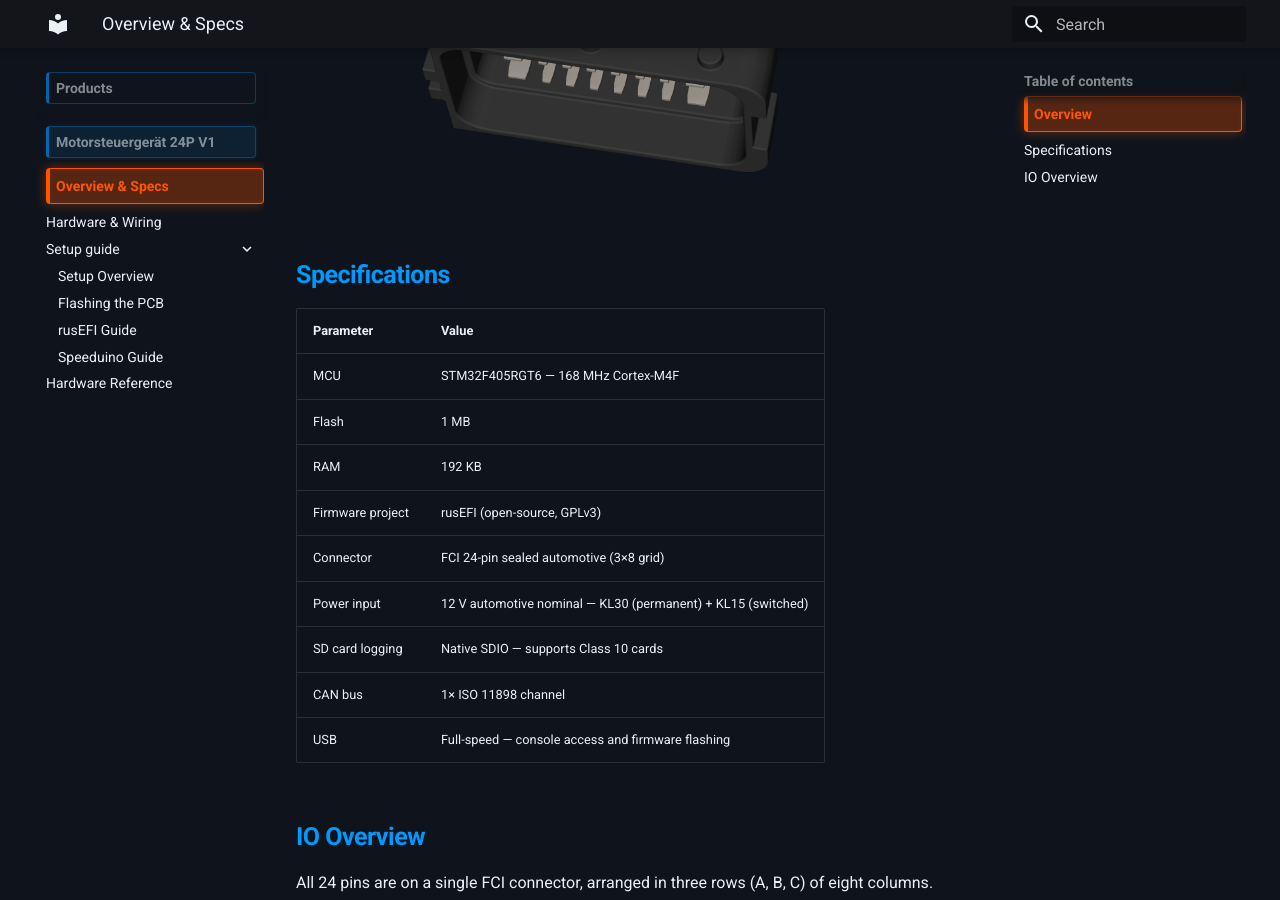
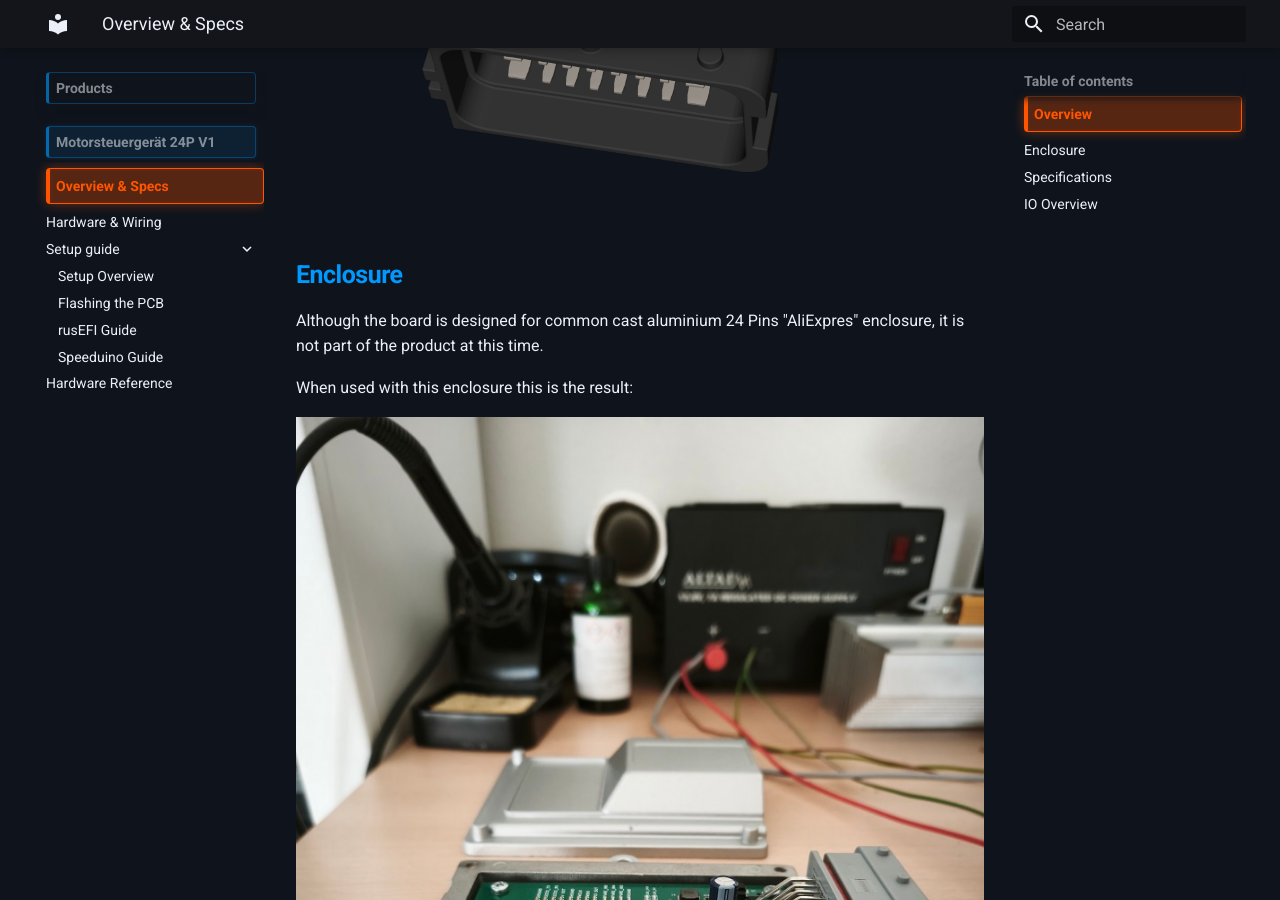
Before and after one commit to martijn4313/hupftronik-docs, an MkDocs documentation site: the page built from docs/products/motorsteuergerat-24p-v1/index.md, in a window 1280 px wide and 900 px high, scrolled down 1266 px. Built offline with MkDocs 1.6.1 and Material for MkDocs 9.7.7, drawn with Linux system fonts in a browser that asks for light colours.

Commit message:
Added photo of PCB in enclosure

```diff
--- a/docs/products/motorsteuergerat-24p-v1/index.md
+++ b/docs/products/motorsteuergerat-24p-v1/index.md
@@ -11,6 +11,15 @@ timing, and auxiliary outputs through a single sealed 24-pin connector.
     We build this for ourselves, choosing intentionality over the shortcut of simply "finishing the car." By combining standard solutions with hard-won experience, we treat this ECU as a story of growth rather than just a piece of hardware. We believe the true value is found in the reasoning and the struggle, and we document it all honestly to provide a blueprint for building with purpose.
 
 ![PCB Render](./hupftronik_motorsteurgerat_24p_v1_pcbrender.png)
+
+## Enclosure
+
+Although the board is designed for common cast aluminium 24 Pins "AliExpres" enclosure, it is not part of the product at this time.
+
+When used with this enclosure this is the result:
+
+![PCB in Case](./hupftronik_motorsteurgerat_24p_v1_in_case.jpg)
+
 
 ## Specifications
 
```
Also changed, not shown: docs/products/motorsteuergerat-24p-v1/hupftronik_motorsteurgerat_24p_v1_in_case.jpg (added).
